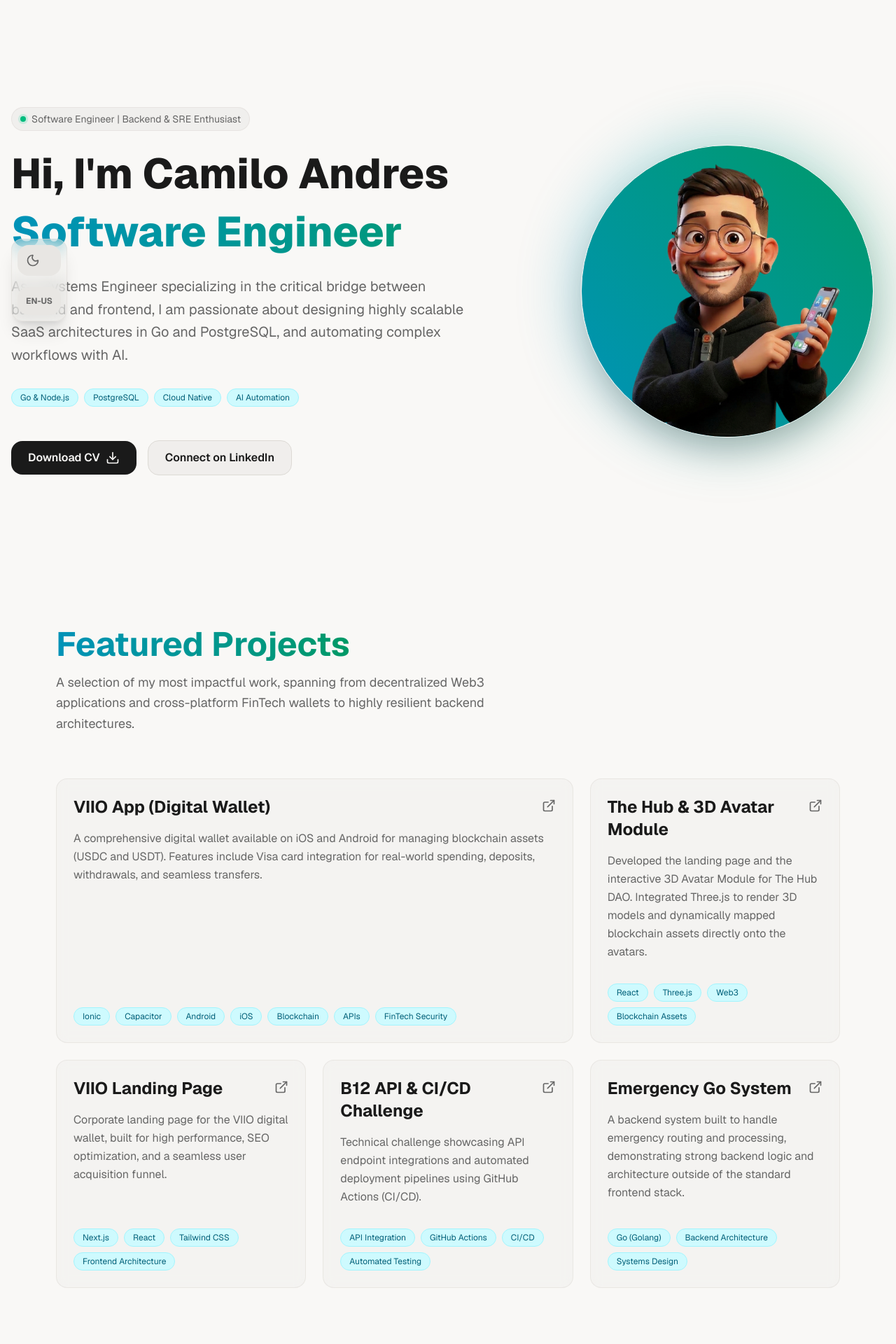
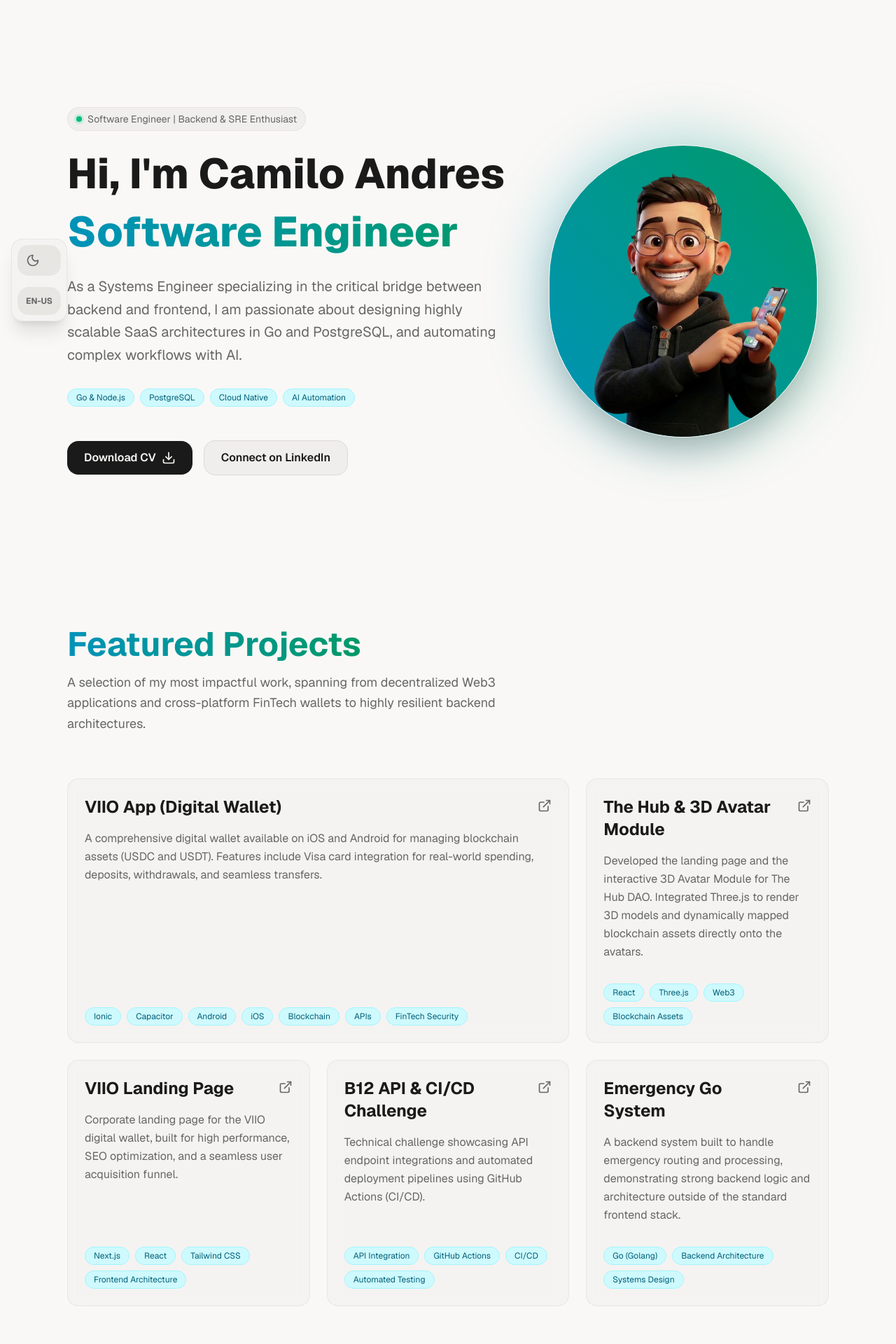
Before and after one commit to andgonzalezcas/portfolio, a Next.js app: page / in a window 1280 px wide. Shown: the top 1920 px of the page at 70% size. Built offline with nearby package versions, Linux system fonts and the light colour scheme.

Commit message:
fix(app): add same width to all sections

```diff
--- a/components/sections/connect.section.tsx
+++ b/components/sections/connect.section.tsx
@@ -41,7 +41,7 @@
             <div className="absolute top-1/2 left-0 w-[500px] h-[500px] bg-cyan-500/10 rounded-full blur-[120px] -z-10 pointer-events-none -translate-y-1/2" />
             <div className="absolute bottom-0 right-1/4 w-[500px] h-[500px] bg-emerald-500/10 rounded-full blur-[120px] -z-10 pointer-events-none" />
 
-            <div className="container px-4 mx-auto max-w-6xl relative z-10">
+            <div className="container w-full px-4 md:px-8 mx-auto max-w-6xl relative z-10">
                 <div className="mb-16 text-center md:text-left">
                     <h2 className="text-3xl md:text-5xl font-bold bg-clip-text text-transparent bg-linear-to-r from-cyan-600 to-emerald-600 dark:from-cyan-400 dark:to-emerald-400 mb-4 inline-block">
                         {t("connect.title")}
--- a/components/sections/experience.section.tsx
+++ b/components/sections/experience.section.tsx
@@ -27,7 +27,7 @@
             <div className="absolute top-1/2 left-0 -translate-y-1/2 w-96 h-96 bg-cyan-500/10 rounded-full blur-[100px] -z-10 pointer-events-none" />
             <div className="absolute bottom-0 right-0 w-96 h-96 bg-emerald-500/10 rounded-full blur-[100px] -z-10 pointer-events-none" />
 
-            <div className="container px-4 mx-auto max-w-4xl relative z-10">
+            <div className="container w-full px-4 md:px-8 mx-auto max-w-6xl relative z-10">
                 <div className="mb-16 text-center">
                     <h2 className="text-3xl md:text-5xl font-bold bg-clip-text text-transparent bg-linear-to-r from-cyan-600 to-emerald-600 dark:from-cyan-400 dark:to-emerald-400 mb-4 inline-block">
                         {t("experience.title")}
--- a/components/sections/hero.section.tsx
+++ b/components/sections/hero.section.tsx
@@ -27,7 +27,7 @@
             <div className="absolute top-1/4 left-1/4 -translate-y-1/2 w-96 h-96 bg-cyan-500/10 rounded-full blur-[100px] -z-10 pointer-events-none" />
             <div className="absolute bottom-1/4 right-1/4 w-96 h-96 bg-emerald-500/10 rounded-full blur-[100px] -z-10 pointer-events-none" />
 
-            <div className="container px-4 mx-auto max-w-7xl relative z-10">
+            <div className="container w-full px-4 md:px-8 mx-auto max-w-6xl relative z-10">
                 <div className="grid grid-cols-1 lg:grid-cols-5 gap-12 lg:gap-8 items-center cursor-default">
 
                     {/* Left Column: Text (60%) */}
--- a/components/sections/projects.section.tsx
+++ b/components/sections/projects.section.tsx
@@ -20,7 +20,7 @@
             <div className="absolute top-0 right-1/4 w-[500px] h-[500px] bg-cyan-500/10 rounded-full blur-[120px] -z-10 pointer-events-none" />
             <div className="absolute bottom-0 left-1/4 w-[500px] h-[500px] bg-emerald-500/10 rounded-full blur-[120px] -z-10 pointer-events-none" />
 
-            <div className="container px-4 mx-auto max-w-6xl relative z-10">
+            <div className="container w-full px-4 md:px-8 mx-auto max-w-6xl relative z-10">
                 <div className="mb-16 text-center md:text-left">
                     <h2 className="text-3xl md:text-5xl font-bold bg-clip-text text-transparent bg-linear-to-r from-cyan-600 to-emerald-600 dark:from-cyan-400 dark:to-emerald-400 mb-4 inline-block">
                         {t("projects.title")}
```
